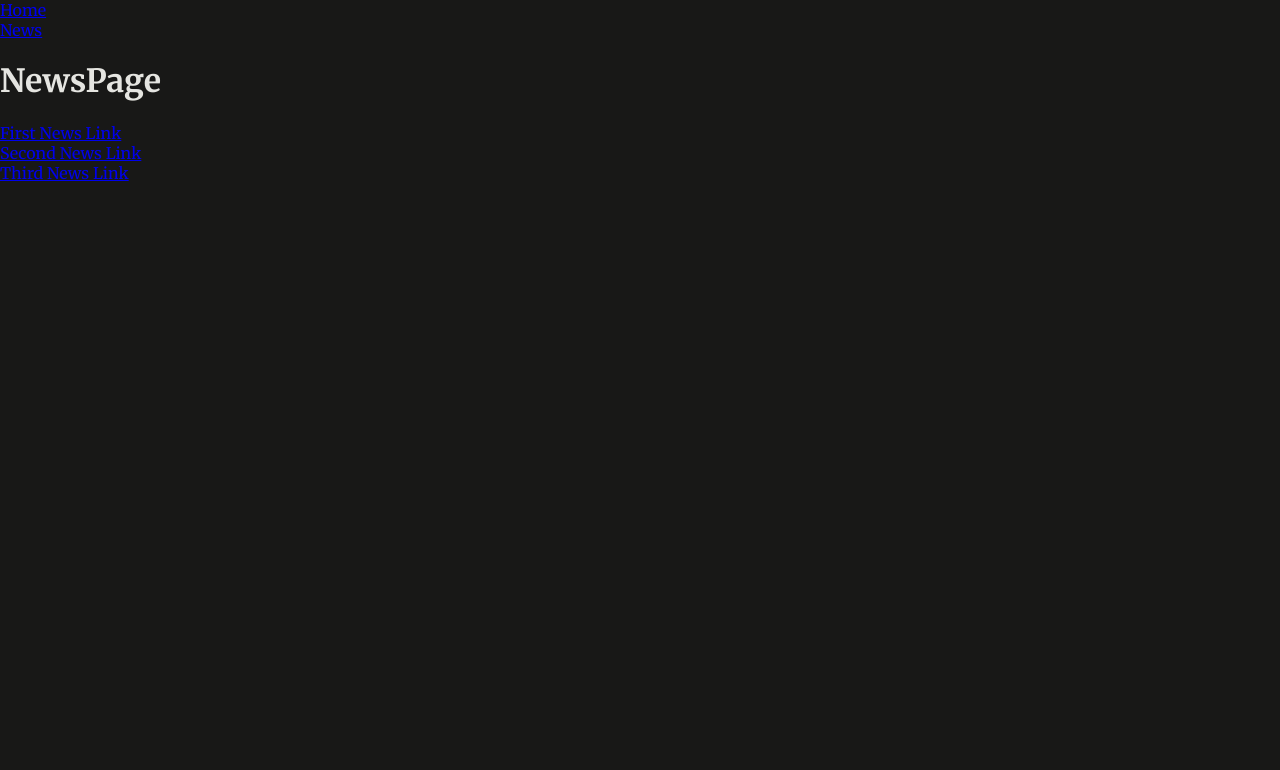
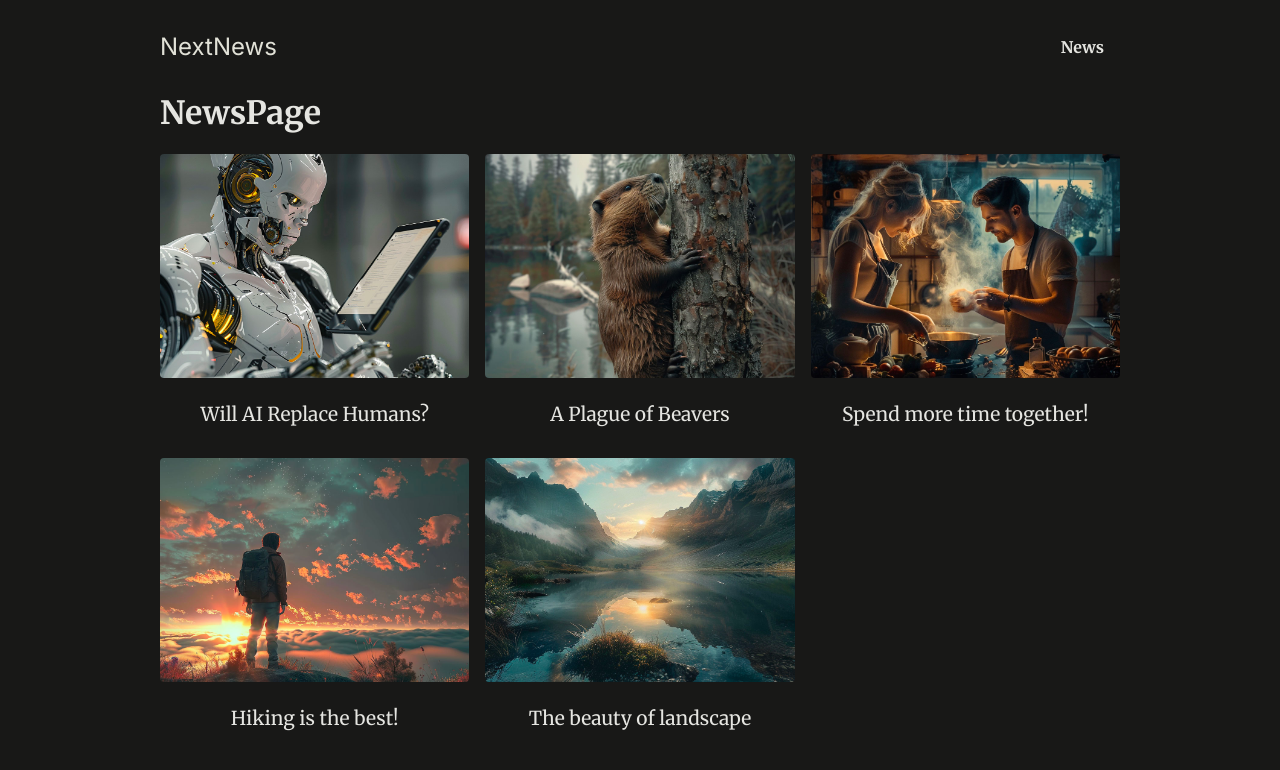
Before and after one commit to GuiFraV/Routing-Page-Rendering-Exercice, a Next.js app: page /news in a window 1280 px wide. Shown: the top 770 px of the page. Built offline with nearby package versions, Linux system fonts and the light colour scheme.

Commit message:
Add some styling

```diff
--- a/app/layout.js
+++ b/app/layout.js
@@ -10,8 +10,10 @@
   return (
     <html lang="en">
       <body>
-        <MainHeader />
-        {children}
+        <div id="page">
+          <MainHeader />
+          {children}
+        </div>
       </body>
     </html>
   );
--- a/app/news/page.js
+++ b/app/news/page.js
@@ -1,19 +1,23 @@
 import Link from "next/link";
+
+import { DUMMY_NEWS } from "@/dummy-news";
 
 export default function NewsPage() {
   return (
     <>
       <h1>NewsPage</h1>
-      <ul>
-        <li>
-          <Link href="/news/first-news">First News Link</Link>
-        </li>
-        <li>
-          <Link href="/news/second-news">Second News Link</Link>
-        </li>
-        <li>
-          <Link href="/news/third-news">Third News Link</Link>
-        </li>
+      <ul className="news-list">
+        {DUMMY_NEWS.map((newsItem) => (
+          <li key={newsItem.id}>
+            <Link href={`/news/${newsItem.slug}`}>
+              <img
+                src={`/images/news/${newsItem.image}`}
+                alt={newsItem.title}
+              ></img>
+              <span>{newsItem.title}</span>
+            </Link>
+          </li>
+        ))}
       </ul>
     </>
   );
--- a/components/main-header.js
+++ b/components/main-header.js
@@ -2,15 +2,17 @@
 
 export default function MainHeader() {
   return (
-    <header>
-      <ul>
-        <li>
-          <Link href="/">Home</Link>
-        </li>
-        <li>
-          <Link href="/news">News</Link>
-        </li>
-      </ul>
+    <header id="main-header">
+      <div id="logo">
+        <Link href="/">NextNews</Link>
+      </div>
+      <nav>
+        <ul>
+          <li>
+            <Link href="/news">News</Link>
+          </li>
+        </ul>
+      </nav>
     </header>
   );
 }
--- /dev/null
+++ b/dummy-news.js
@@ -0,0 +1,43 @@
+export const DUMMY_NEWS = [
+  {
+    id: 'n1',
+    slug: 'will-ai-replace-humans',
+    title: 'Will AI Replace Humans?',
+    image: 'ai-robot.jpg',
+    date: '2021-07-01',
+    content:
+      'Since late 2022 AI is on the rise and therefore many people worry whether AI will replace humans. The answer is not that simple. AI is a tool that can be used to automate tasks, but it can also be used to augment human capabilities. The future is not set in stone, but it is clear that AI will play a big role in the future. The question is how we will use it.',
+  },
+  {
+    id: 'n2',
+    slug: 'beaver-plague',
+    title: 'A Plague of Beavers',
+    image: 'beaver.jpg',
+    date: '2022-05-01',
+    content: 'Beavers are taking over the world. They are building dams everywhere and flooding entire cities. What can we do to stop them?',
+  },
+  {
+    id: 'n3',
+    slug: 'couple-cooking',
+    title: 'Spend more time together!',
+    image: 'couple-cooking.jpg',
+    date: '2024-03-01',
+    content: 'Cooking together is a great way to spend more time with your partner. It is fun and you get to eat something delicious afterwards. What are you waiting for? Get cooking!',
+  },
+  {
+    id: 'n4',
+    slug: 'hiking',
+    title: 'Hiking is the best!',
+    image: 'hiking.jpg',
+    date: '2024-01-01',
+    content: 'Hiking is a great way to get some exercise and enjoy the great outdoors. It is also a great way to clear your mind and reduce stress. So what are you waiting for? Get out there and start hiking!',
+  },
+  {
+    id: 'n5',
+    slug: 'landscape',
+    title: 'The beauty of landscape',
+    image: 'landscape.jpg',
+    date: '2022-07-01',
+    content: 'Landscape photography is a great way to capture the beauty of nature. It is also a great way to get outside and enjoy the great outdoors. So what are you waiting for? Get out there and start taking some pictures!',
+  },
+];
```
Also changed, not shown: app/news/[id]/page.js (deleted, +0 -9 lines), app/news/[slug]/page.js (added, +16 -0 lines).
